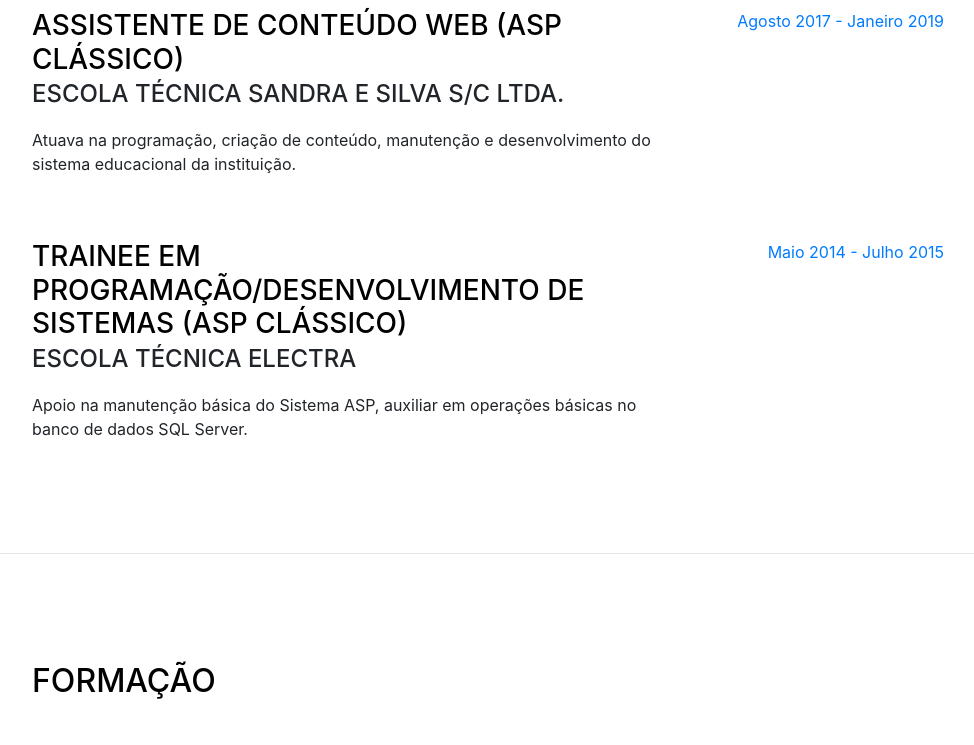
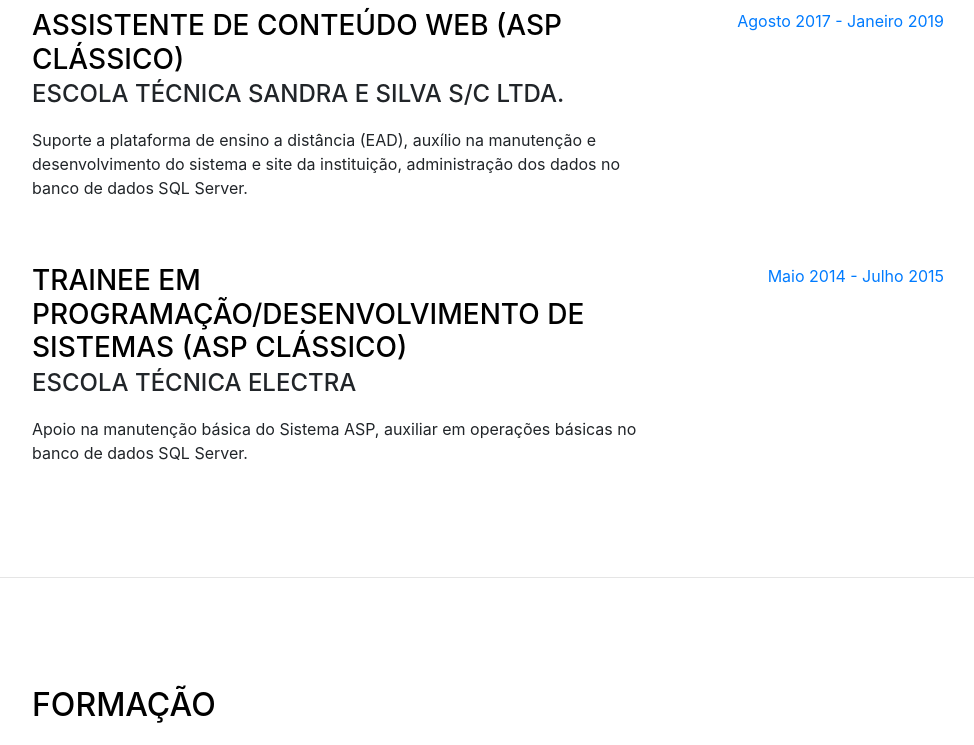
Before and after one commit to MaxAlexandre/curriculo-landingpage, a website with bundled scripts: page index.html in a window 1280 px wide. Shown: the part 1160-1905 px from the top of the page, without its empty margins (288-1262 px from the left). Built offline with nearby package versions, Linux system fonts and the light colour scheme; a web font is replaced by a local one.

Commit message:
Atualizando conteúdos e cor da borda da foto

```diff
--- a/index.html
+++ b/index.html
@@ -114,8 +114,9 @@
                     <h3 class="mb-0">Assistente de Conteúdo Web (ASP clássico)</h3>
                     <div class="subheading mb-3">Escola Técnica Sandra e Silva S/C LTDA.</div>
                     <p>
-                        Atuava na programação, criação de conteúdo, manutenção e desenvolvimento do sistema educacional
-                        da instituição.
+                        Suporte a plataforma de ensino a distância (EAD), auxílio na manutenção e desenvolvimento do
+                        sistema e site da instituição, administração dos dados no banco de dados SQL Server.
+
                     </p>
                 </div>
                 <div class="resume-date text-md-right">
@@ -198,6 +199,9 @@
                 <li class="list-inline-item" title="Javascript">
                     <i class="fab fa-js-square"></i>
                 </li>
+                <li class="list-inline-item" title="Bootstrap">
+                    <i class="fab fa-bootstrap"></i>
+                </li>
                 <li class="list-inline-item" title="Angular">
                     <i class="fab fa-angular"></i>
                 </li>
@@ -231,7 +235,6 @@
                 <li class="list-inline-item" title="Docker">
                     <i class="fab fa-docker"></i>
                 </li>
-
             </ul>
 
             <!--            <div class="subheading mb-3">Workflow</div>-->
```
Also changed, not shown: css/resume.min.css (+1 -1 lines). Lines whose indentation alone changed are shown as unchanged.
